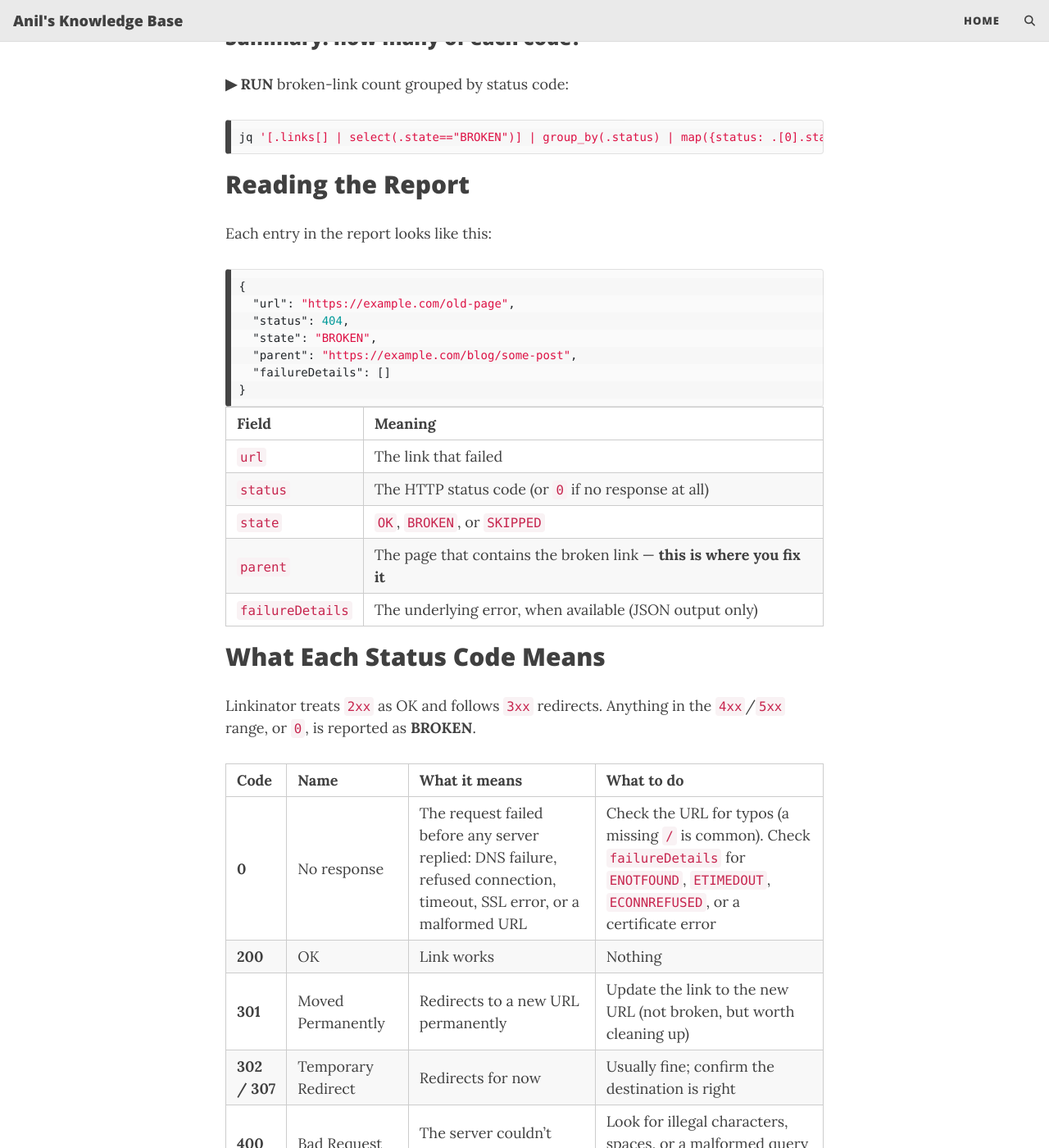
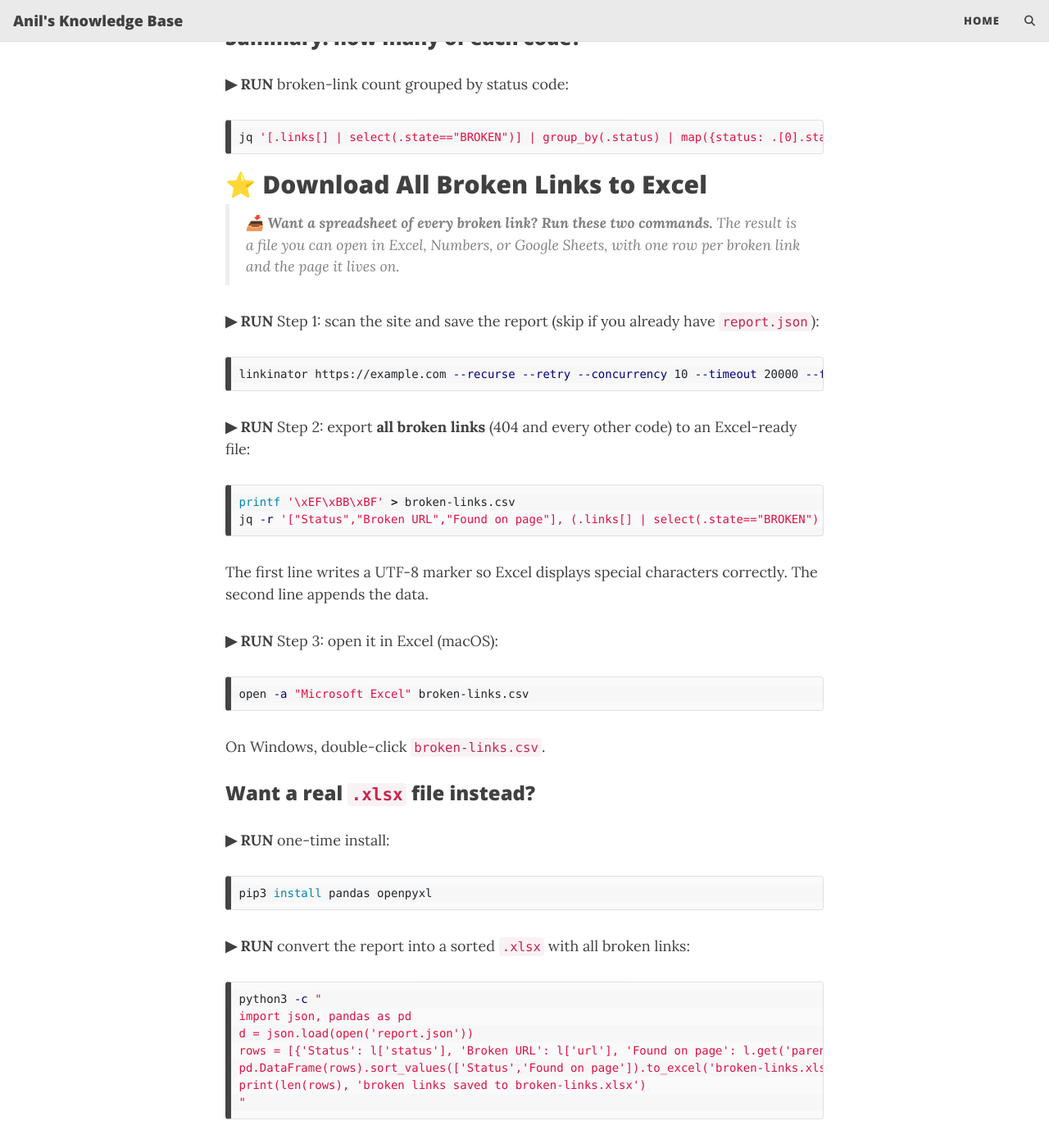
Before and after one commit to athapa07/knowledge-base.github.io, a Jekyll site: the page built from _posts/2026-10-06-broken-links-using-linkinator.md, in a window 1280 px wide and 1400 px high, scrolled down 3626 px. Shown: the whole window at 82% size. Built offline with Jekyll 4.4.1, drawn with Linux system fonts in a browser that asks for light colours; comment, search, counter and statistics services are not loaded; some of the changed text lies outside the part shown.

Commit message:
Linkinator v2

````diff
--- a/_posts/2026-10-06-broken-links-using-linkinator.md
+++ b/_posts/2026-10-06-broken-links-using-linkinator.md
@@ -136,6 +136,58 @@ jq '.links[] | select(.status==500)' report.json
 jq '[.links[] | select(.state=="BROKEN")] | group_by(.status) | map({status: .[0].status, count: length})' report.json
 ```
 
+## ⭐ Download All Broken Links to Excel
+
+> **📥 Want a spreadsheet of every broken link? Run these two commands.** The result is a file you can open in Excel, Numbers, or Google Sheets, with one row per broken link and the page it lives on.
+
+**▶ RUN** Step 1: scan the site and save the report (skip if you already have `report.json`):
+
+```bash
+linkinator https://example.com --recurse --retry --concurrency 10 --timeout 20000 --format json > report.json
+```
+
+**▶ RUN** Step 2: export **all broken links** (404 and every other code) to an Excel-ready file:
+
+```bash
+printf '\xEF\xBB\xBF' > broken-links.csv
+jq -r '["Status","Broken URL","Found on page"], (.links[] | select(.state=="BROKEN") | [.status,.url,.parent]) | @csv' report.json >> broken-links.csv
+```
+
+The first line writes a UTF-8 marker so Excel displays special characters correctly. The second line appends the data.
+
+**▶ RUN** Step 3: open it in Excel (macOS):
+
+```bash
+open -a "Microsoft Excel" broken-links.csv
+```
+
+On Windows, double-click `broken-links.csv`.
+
+### Want a real `.xlsx` file instead?
+
+**▶ RUN** one-time install:
+
+```bash
+pip3 install pandas openpyxl
+```
+
+**▶ RUN** convert the report into a sorted `.xlsx` with all broken links:
+
+```bash
+python3 -c "
+import json, pandas as pd
+d = json.load(open('report.json'))
+rows = [{'Status': l['status'], 'Broken URL': l['url'], 'Found on page': l.get('parent','')} for l in d['links'] if l['state']=='BROKEN']
+pd.DataFrame(rows).sort_values(['Status','Found on page']).to_excel('broken-links.xlsx', index=False)
+print(len(rows), 'broken links saved to broken-links.xlsx')
+"
+```
+
+**Tips:**
+- Sort or filter the **Status** column in Excel to view only 404s, or everything else.
+- The **Found on page** column tells you where to go and fix each link.
+- Only the **Status 0** rows have no real HTTP code, so check those URLs for typos.
+
 ## Reading the Report
 
 Each entry in the report looks like this:
@@ -243,6 +295,7 @@ linkinator ./docs --recurse --markdown --format json > report.json
 | Only 404s | `jq '.links[] \| select(.status==404)' report.json` |
 | All broken except 404 | `jq '.links[] \| select(.state=="BROKEN" and .status!=404)' report.json` |
 | All broken | `jq '.links[] \| select(.state=="BROKEN")' report.json` |
+| All broken to Excel | `printf '\xEF\xBB\xBF' > broken-links.csv && jq -r '["Status","Broken URL","Found on page"], (.links[] \| select(.state=="BROKEN") \| [.status,.url,.parent]) \| @csv' report.json >> broken-links.csv` |
 | Count by status | `jq '[.links[] \| select(.state=="BROKEN")] \| group_by(.status) \| map({status: .[0].status, count: length})' report.json` |
 
 ## Other Free Options (No Sign-Up)
````
